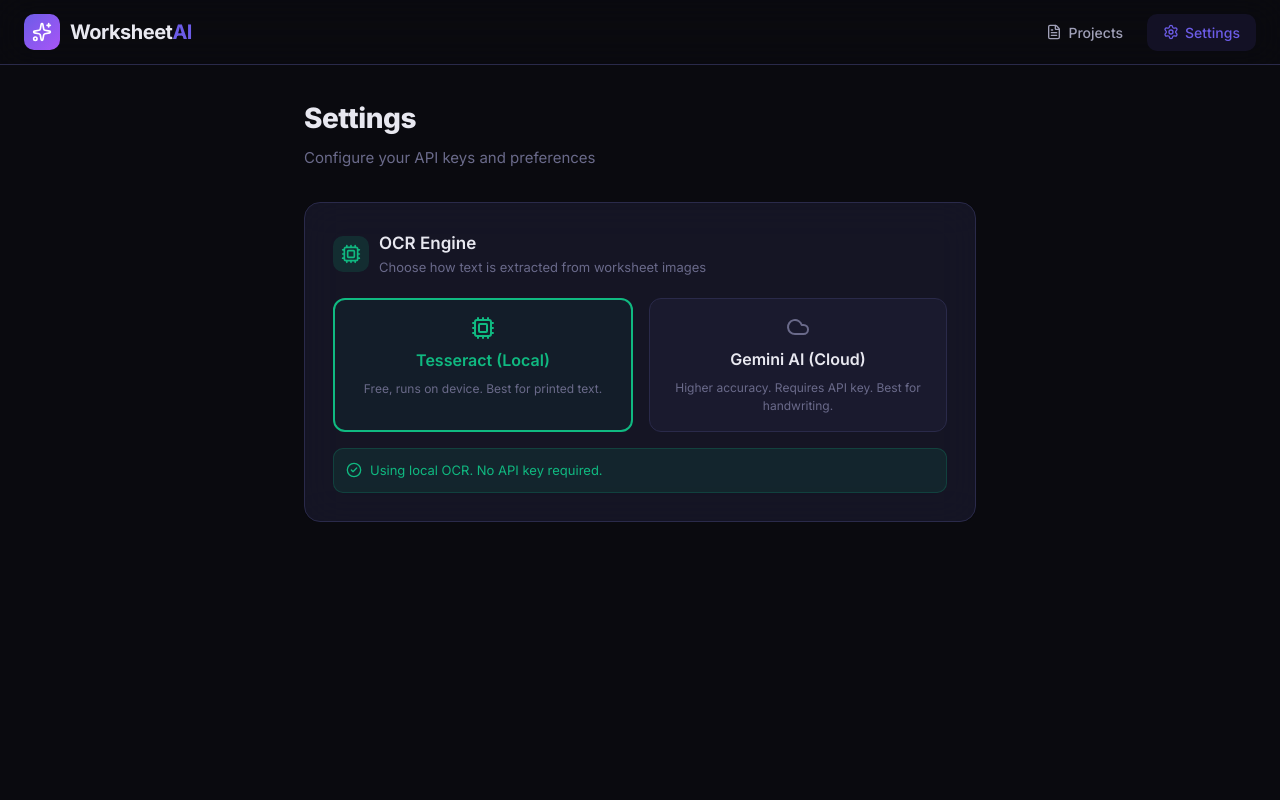
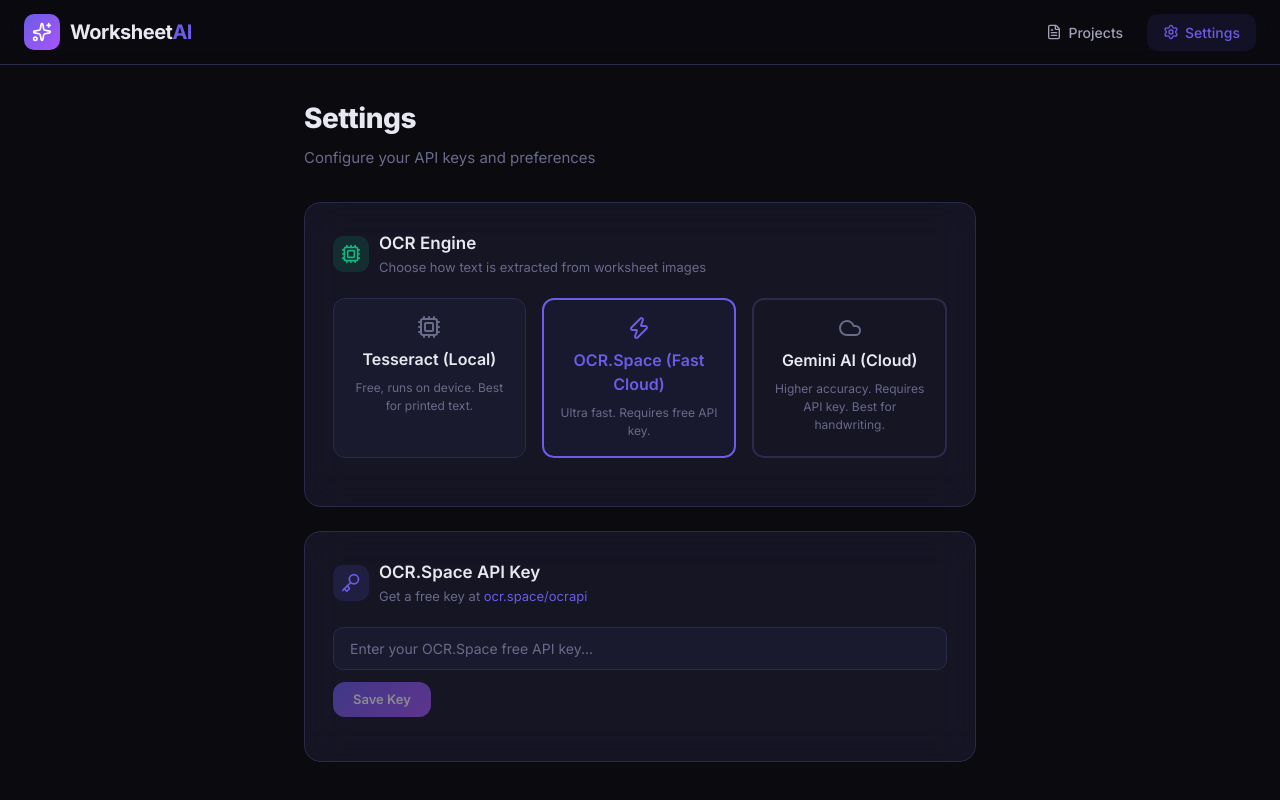
Before and after one commit to pm-lang/back-office-data-entry-app, a Next.js app: page /settings in a window 1280 px wide. Shown: the top 800 px of the page. Built offline with nearby package versions, Linux system fonts and the light colour scheme.

Commit message:
feat: integrate OCR.Space engine

```diff
--- a/src/app/api/projects/[id]/generate/route.ts
+++ b/src/app/api/projects/[id]/generate/route.ts
@@ -1,6 +1,7 @@
 import { NextRequest, NextResponse } from "next/server";
 import { processImages as processImagesGemini } from "@/lib/ocr";
 import { processImages as processImagesTesseract } from "@/lib/ocr-tesseract";
+import { processImagesOcrSpace } from "@/lib/ocr-space";
 import { generateDocument } from "@/lib/docgen";
 import { supabase } from "@/lib/supabase";
 
@@ -13,10 +14,14 @@
     const { id: projectId } = await params;
 
     let ocrEngine = "tesseract"; // default to tesseract
+    let ocrSpaceApiKey = "";
     try {
       const body = await request.json();
       if (body.ocrEngine) {
         ocrEngine = body.ocrEngine;
+      }
+      if (body.ocrSpaceApiKey) {
+        ocrSpaceApiKey = body.ocrSpaceApiKey;
       }
     } catch (e) {
       // Ignore empty body errors
@@ -77,6 +82,8 @@
       let ocrResults;
       if (ocrEngine === "gemini") {
         ocrResults = await processImagesGemini(imagesToProcess, project.subject);
+      } else if (ocrEngine === "ocrspace") {
+        ocrResults = await processImagesOcrSpace(imagesToProcess, project.subject, ocrSpaceApiKey);
       } else {
         ocrResults = await processImagesTesseract(imagesToProcess, project.subject);
       }
--- a/src/app/projects/[id]/page.tsx
+++ b/src/app/projects/[id]/page.tsx
@@ -117,13 +117,14 @@
       setGenerateStatus(`Processing ${images.length} images with AI...`);
 
       const ocrEngine = localStorage.getItem("ocr_engine") || "tesseract";
+      const ocrSpaceApiKey = localStorage.getItem("ocr_space_api_key") || "";
 
       const res = await fetch(`/api/projects/${projectId}/generate`, {
         method: "POST",
         headers: {
           "Content-Type": "application/json",
         },
-        body: JSON.stringify({ ocrEngine }),
+        body: JSON.stringify({ ocrEngine, ocrSpaceApiKey }),
       });
 
       if (!res.ok) {
--- a/src/app/settings/page.tsx
+++ b/src/app/settings/page.tsx
@@ -12,11 +12,13 @@
   Check,
   Cpu,
   Cloud,
+  Zap,
 } from "lucide-react";
 
 export default function SettingsPage() {
   const [apiKey, setApiKey] = useState("");
-  const [ocrEngine, setOcrEngine] = useState<"tesseract" | "gemini">("tesseract");
+  const [ocrSpaceApiKey, setOcrSpaceApiKey] = useState("");
+  const [ocrEngine, setOcrEngine] = useState<"tesseract" | "gemini" | "ocrspace">("ocrspace");
   const [saved, setSaved] = useState(false);
   const [testing, setTesting] = useState(false);
   const [testResult, setTestResult] = useState<{
@@ -29,17 +31,20 @@
     // Load from localStorage
     const storedKey = localStorage.getItem("gemini_api_key");
     if (storedKey) setApiKey(storedKey);
-    const storedEngine = localStorage.getItem("ocr_engine") as "tesseract" | "gemini";
+    const storedOcrSpaceKey = localStorage.getItem("ocr_space_api_key");
+    if (storedOcrSpaceKey) setOcrSpaceApiKey(storedOcrSpaceKey);
+    const storedEngine = localStorage.getItem("ocr_engine") as "tesseract" | "gemini" | "ocrspace";
     if (storedEngine) setOcrEngine(storedEngine);
   }, []);
 
-  const handleEngineChange = (engine: "tesseract" | "gemini") => {
+  const handleEngineChange = (engine: "tesseract" | "gemini" | "ocrspace") => {
     setOcrEngine(engine);
     localStorage.setItem("ocr_engine", engine);
   };
 
   const handleSave = () => {
     localStorage.setItem("gemini_api_key", apiKey);
+    localStorage.setItem("ocr_space_api_key", ocrSpaceApiKey);
     setSaved(true);
     setTimeout(() => setSaved(false), 2000);
   };
@@ -130,23 +135,88 @@
             </button>
 
             <button
+              onClick={() => handleEngineChange("ocrspace")}
+              style={{
+                flex: 1,
+                padding: "16px",
+                borderRadius: 12,
+                border: `2px solid ${
+                  ocrEngine === "ocrspace"
+                    ? "var(--accent-primary)"
+                    : "var(--border-primary)"
+                }`,
+                background:
+                  ocrEngine === "ocrspace" ? "rgba(108, 92, 231, 0.05)" : "transparent",
+                cursor: "pointer",
+                transition: "all 0.2s",
+                display: "flex",
+                flexDirection: "column",
+                alignItems: "center",
+                gap: 8,
+              }}
+            >
+              <Zap
+                size={24}
+                color={
+                  ocrEngine === "ocrspace"
+                    ? "var(--accent-primary)"
+                    : "var(--text-muted)"
+                }
+              />
+              <div
+                style={{
+                  fontWeight: 600,
+                  color:
+                    ocrEngine === "ocrspace"
+                      ? "var(--accent-primary)"
+                      : "var(--text-primary)",
+                }}
+              >
+                OCR.Space (Fast Cloud)
+              </div>
+              <div style={{ fontSize: 12, color: "var(--text-muted)", textAlign: "center" }}>
+                Ultra fast. Requires free API key.
+              </div>
+            </button>
+
+            <button
               onClick={() => handleEngineChange("gemini")}
               style={{
                 flex: 1,
                 padding: "16px",
                 borderRadius: 12,
-                border: ocrEngine === "gemini" ? "2px solid var(--accent-primary)" : "1px solid var(--border-primary)",
-                background: ocrEngine === "gemini" ? "rgba(108, 92, 231, 0.05)" : "var(--bg-card)",
+                border: `2px solid ${
+                  ocrEngine === "gemini"
+                    ? "var(--accent-primary)"
+                    : "var(--border-primary)"
+                }`,
+                background:
+                  ocrEngine === "gemini" ? "rgba(108, 92, 231, 0.05)" : "transparent",
                 cursor: "pointer",
+                transition: "all 0.2s",
                 display: "flex",
                 flexDirection: "column",
                 alignItems: "center",
                 gap: 8,
-                transition: "all 0.2s",
               }}
             >
-              <Cloud size={24} color={ocrEngine === "gemini" ? "var(--accent-primary)" : "var(--text-muted)"} />
-              <div style={{ fontWeight: 600, color: ocrEngine === "gemini" ? "var(--accent-primary)" : "var(--text-primary)" }}>
+              <Cloud
+                size={24}
+                color={
+                  ocrEngine === "gemini"
+                    ? "var(--accent-primary)"
+                    : "var(--text-muted)"
+                }
+              />
+              <div
+                style={{
+                  fontWeight: 600,
+                  color:
+                    ocrEngine === "gemini"
+                      ? "var(--accent-primary)"
+                      : "var(--text-primary)",
+                }}
+              >
                 Gemini AI (Cloud)
               </div>
               <div style={{ fontSize: 12, color: "var(--text-muted)", textAlign: "center" }}>
@@ -272,8 +342,73 @@
             </div>
           )}
         </div>
+        </>
+        )}
+
+        {/* OCR.Space API Key Section */}
+        {ocrEngine === "ocrspace" && (
+          <div className="glass-card" style={{ padding: 28, marginBottom: 24 }}>
+            <div
+              style={{
+                display: "flex",
+                alignItems: "center",
+                gap: 10,
+                marginBottom: 20,
+              }}
+            >
+              <div
+                style={{
+                  background: "rgba(108, 92, 231, 0.15)",
+                  borderRadius: 10,
+                  padding: 8,
+                  display: "flex",
+                }}
+              >
+                <Key size={20} color="var(--accent-primary)" />
+              </div>
+              <div>
+                <h2 style={{ fontSize: 17, fontWeight: 600 }}>
+                  OCR.Space API Key
+                </h2>
+                <p style={{ fontSize: 13, color: "var(--text-muted)", marginTop: 2 }}>
+                  Get a free key at <a href="https://ocr.space/ocrapi" target="_blank" rel="noreferrer" style={{color: "var(--accent-primary)"}}>ocr.space/ocrapi</a>
+                </p>
+              </div>
+            </div>
+
+            <div style={{ marginBottom: 16 }}>
+              <input
+                className="input-field"
+                type="text"
+                placeholder="Enter your OCR.Space free API key..."
+                value={ocrSpaceApiKey}
+                onChange={(e) => setOcrSpaceApiKey(e.target.value)}
+                style={{ marginBottom: 12 }}
+              />
+              <div style={{ display: "flex", gap: 8 }}>
+                <button
+                  className="glow-button"
+                  onClick={handleSave}
+                  disabled={!ocrSpaceApiKey.trim()}
+                  style={{
+                    fontSize: 13,
+                    padding: "8px 20px",
+                    opacity: !ocrSpaceApiKey.trim() ? 0.5 : 1,
+                    display: "flex",
+                    alignItems: "center",
+                    gap: 6,
+                  }}
+                >
+                  {saved ? <CheckCircle2 size={14} /> : null}
+                  {saved ? "Saved!" : "Save Key"}
+                </button>
+              </div>
+            </div>
+          </div>
+        )}
 
         {/* Setup Instructions */}
+        {ocrEngine === "gemini" && (
         <div className="glass-card" style={{ padding: 28 }}>
           <div
             style={{
@@ -525,8 +660,8 @@
             }}>.env.local</code> file for the server-side OCR to work.
           </div>
         </div>
-          </>
         )}
+
       </main>
     </div>
   );
--- /dev/null
+++ b/test-ocr.js
@@ -0,0 +1,34 @@
+const { createWorker } = require('tesseract.js');
+const sharp = require('sharp');
+const fs = require('fs');
+
+async function testOCR() {
+  console.time('Full Process');
+
+  console.time('Initialize Worker');
+  const worker = await createWorker('eng');
+  console.timeEnd('Initialize Worker');
+
+  // Create a dummy image
+  console.time('Create Dummy Image');
+  const buffer = await sharp({
+    create: {
+      width: 1000,
+      height: 1000,
+      channels: 3,
+      background: { r: 255, g: 255, b: 255 }
+    }
+  }).jpeg().toBuffer();
+  console.timeEnd('Create Dummy Image');
+
+  console.time('Recognize Text');
+  const { data: { text } } = await worker.recognize(buffer);
+  console.timeEnd('Recognize Text');
+
+  await worker.terminate();
+  console.timeEnd('Full Process');
+
+  console.log("Extracted text:", text.slice(0, 50));
+}
+
+testOCR().catch(console.error);
```
Also changed, not shown: src/lib/ocr-space.ts (added, +113 -0 lines), 2 other files (tests, documents, lock files or other folders).
